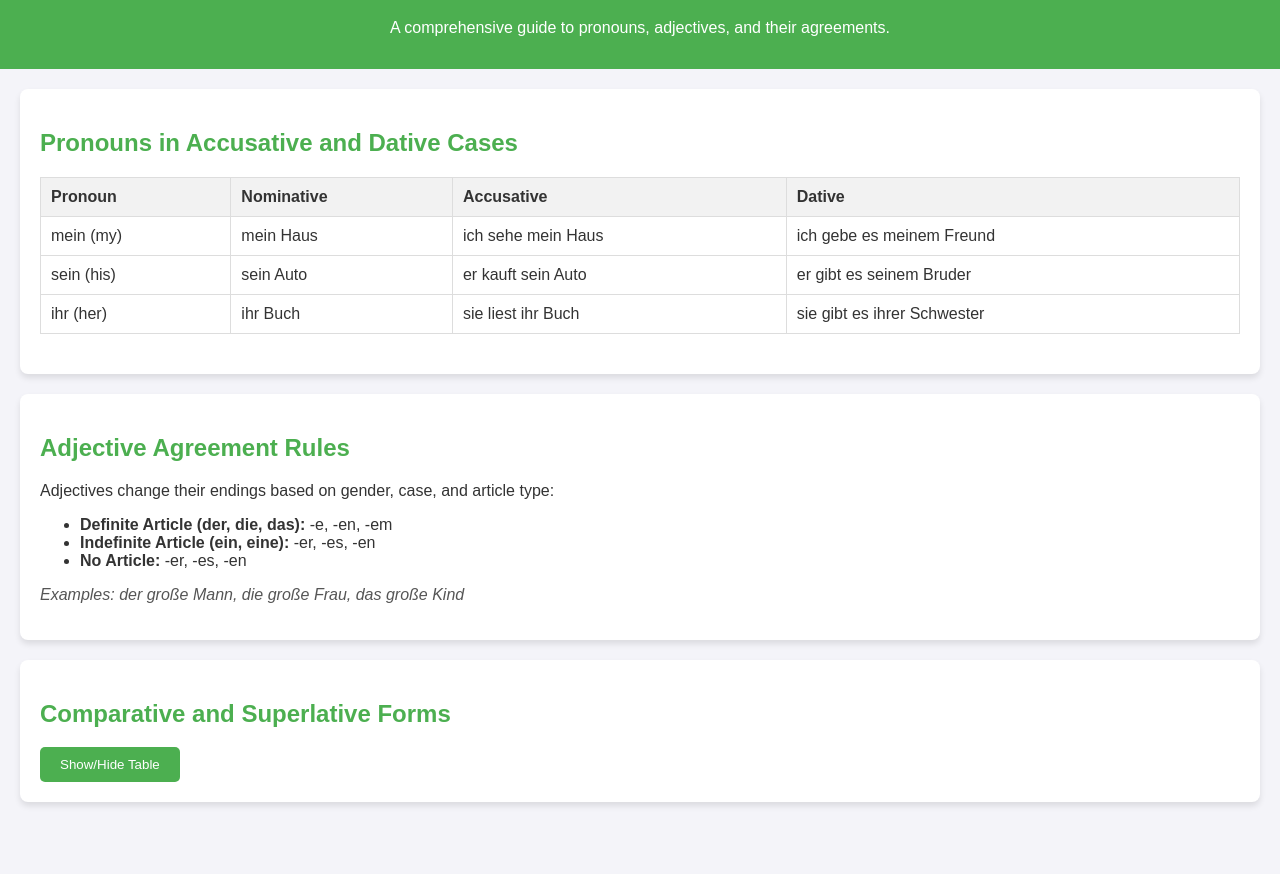
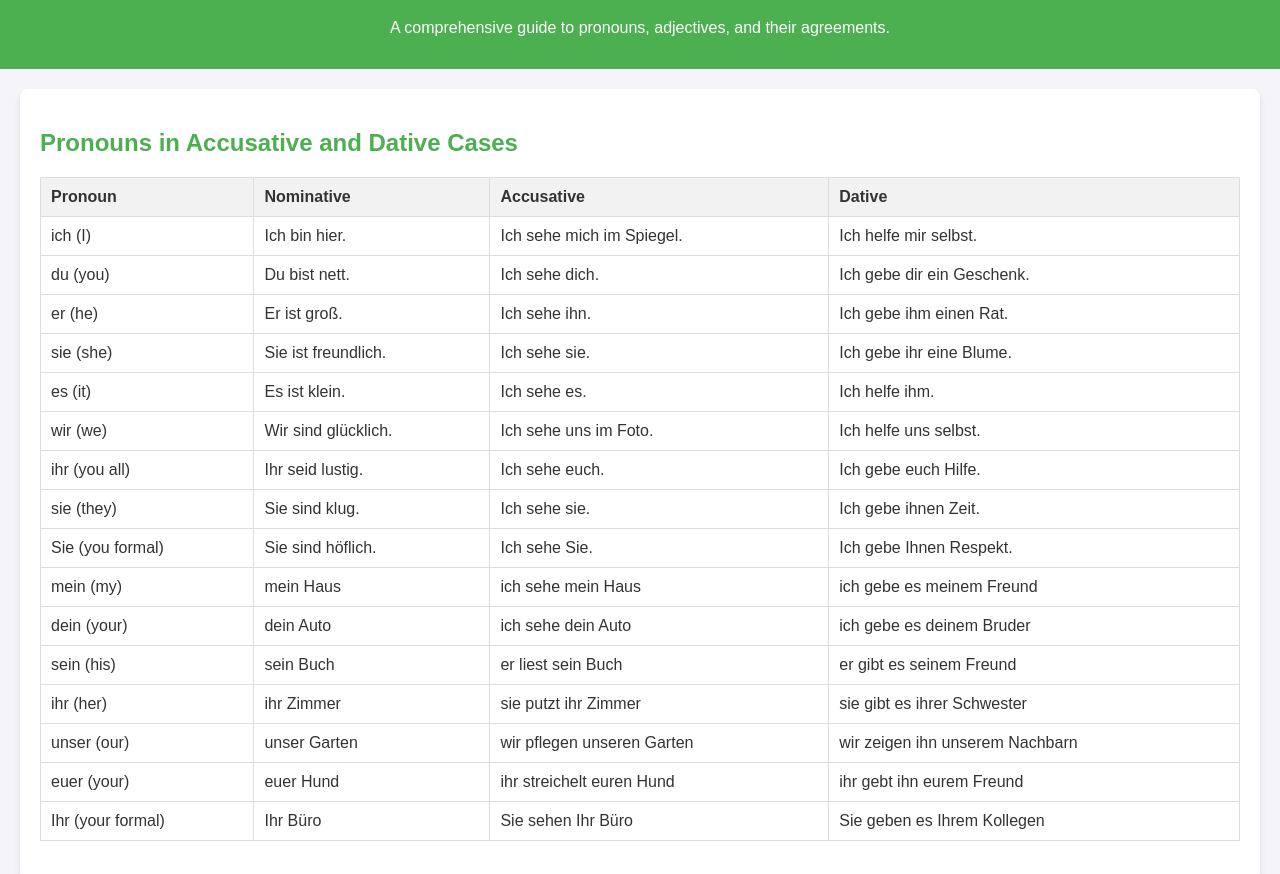
Before and after one commit to houssem11957/GermanHoussem, a plain HTML site: page personal_adj.html in a window 1280 px wide. Shown: the part 77-951 px from the top of the page. Before the commit the page ends 899 px from the top, so only its background shows below. Drawn offline with Linux system fonts and the light colour scheme.

Commit message:
Update personal_adj.html

```diff
--- a/personal_adj.html
+++ b/personal_adj.html
@@ -81,23 +81,117 @@
       </tr>
     </thead>
     <tbody>
+      <!-- Row 1: ich (I) -->
+      <tr>
+        <td>ich (I)</td>
+        <td>Ich bin hier.</td>
+        <td>Ich sehe mich im Spiegel.</td>
+        <td>Ich helfe mir selbst.</td>
+      </tr>
+      <!-- Row 2: du (you singular informal) -->
+      <tr>
+        <td>du (you)</td>
+        <td>Du bist nett.</td>
+        <td>Ich sehe dich.</td>
+        <td>Ich gebe dir ein Geschenk.</td>
+      </tr>
+      <!-- Row 3: er (he) -->
+      <tr>
+        <td>er (he)</td>
+        <td>Er ist groß.</td>
+        <td>Ich sehe ihn.</td>
+        <td>Ich gebe ihm einen Rat.</td>
+      </tr>
+      <!-- Row 4: sie (she) -->
+      <tr>
+        <td>sie (she)</td>
+        <td>Sie ist freundlich.</td>
+        <td>Ich sehe sie.</td>
+        <td>Ich gebe ihr eine Blume.</td>
+      </tr>
+      <!-- Row 5: es (it) -->
+      <tr>
+        <td>es (it)</td>
+        <td>Es ist klein.</td>
+        <td>Ich sehe es.</td>
+        <td>Ich helfe ihm.</td>
+      </tr>
+      <!-- Row 6: wir (we) -->
+      <tr>
+        <td>wir (we)</td>
+        <td>Wir sind glücklich.</td>
+        <td>Ich sehe uns im Foto.</td>
+        <td>Ich helfe uns selbst.</td>
+      </tr>
+      <!-- Row 7: ihr (you plural informal) -->
+      <tr>
+        <td>ihr (you all)</td>
+        <td>Ihr seid lustig.</td>
+        <td>Ich sehe euch.</td>
+        <td>Ich gebe euch Hilfe.</td>
+      </tr>
+      <!-- Row 8: sie (they) -->
+      <tr>
+        <td>sie (they)</td>
+        <td>Sie sind klug.</td>
+        <td>Ich sehe sie.</td>
+        <td>Ich gebe ihnen Zeit.</td>
+      </tr>
+      <!-- Row 9: Sie (you formal) -->
+      <tr>
+        <td>Sie (you formal)</td>
+        <td>Sie sind höflich.</td>
+        <td>Ich sehe Sie.</td>
+        <td>Ich gebe Ihnen Respekt.</td>
+      </tr>
+      <!-- Row 10: mein (my) -->
       <tr>
         <td>mein (my)</td>
         <td>mein Haus</td>
         <td>ich sehe mein Haus</td>
         <td>ich gebe es meinem Freund</td>
       </tr>
+      <!-- Row 11: dein (your singular informal) -->
+      <tr>
+        <td>dein (your)</td>
+        <td>dein Auto</td>
+        <td>ich sehe dein Auto</td>
+        <td>ich gebe es deinem Bruder</td>
+      </tr>
+      <!-- Row 12: sein (his) -->
       <tr>
         <td>sein (his)</td>
-          <td>sein Auto</td>
-          <td>er kauft sein Auto</td>
-          <td>er gibt es seinem Bruder</td>
+        <td>sein Buch</td>
+        <td>er liest sein Buch</td>
+        <td>er gibt es seinem Freund</td>
       </tr>
+      <!-- Row 13: ihr (her) -->
       <tr>
         <td>ihr (her)</td>
-          <td>ihr Buch</td>
-          <td>sie liest ihr Buch</td>
+        <td>ihr Zimmer</td>
+        <td>sie putzt ihr Zimmer</td>
         <td>sie gibt es ihrer Schwester</td>
+      </tr>
+      <!-- Row 14: unser (our) -->
+      <tr>
+        <td>unser (our)</td>
+        <td>unser Garten</td>
+        <td>wir pflegen unseren Garten</td>
+        <td>wir zeigen ihn unserem Nachbarn</td>
+      </tr>
+      <!-- Row 15: euer (your plural informal) -->
+      <tr>
+        <td>euer (your)</td>
+        <td>euer Hund</td>
+        <td>ihr streichelt euren Hund</td>
+        <td>ihr gebt ihn eurem Freund</td>
+      </tr>
+      <!-- Row 16: Ihr (your formal) -->
+      <tr>
+        <td>Ihr (your formal)</td>
+        <td>Ihr Büro</td>
+        <td>Sie sehen Ihr Büro</td>
+        <td>Sie geben es Ihrem Kollegen</td>
       </tr>
     </tbody>
   </table>
```
Lines whose indentation alone changed are shown as unchanged.
